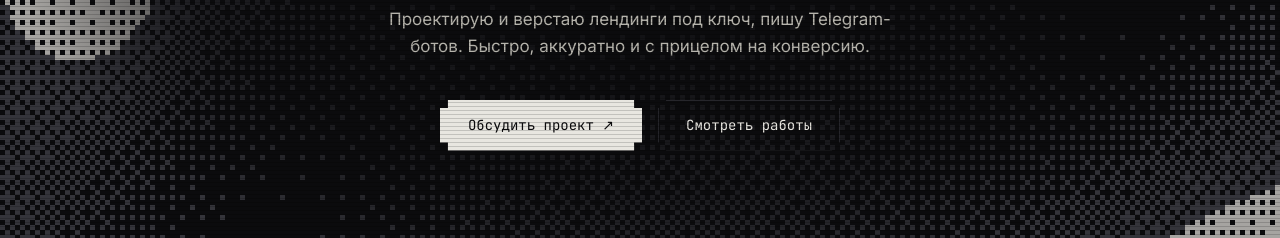
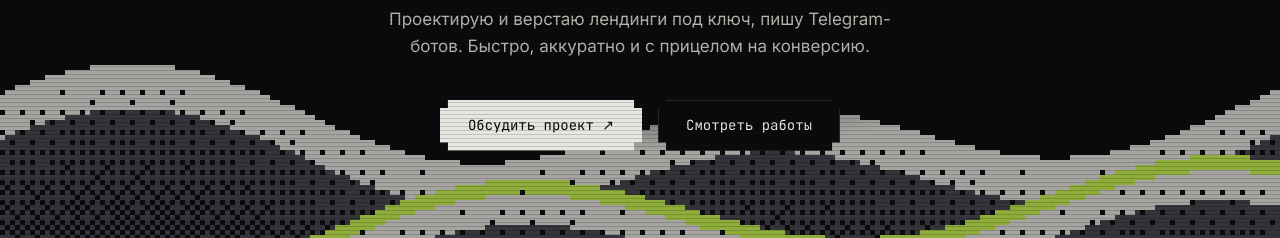
Before and after one commit to DaniiKodit/DaniiKodit.github.io, a plain HTML site: page index.html in a window 1280 px wide. Shown: the part 405-643 px from the top of the page. Drawn offline with Linux system fonts and the light colour scheme; a web font is replaced by a local one.

Commit message:
Честная пиксельная волна: два катящихся слоя с лаймовым гребнем
Co-Authored-By: Claude Fable 5 <noreply@anthropic.com>

```diff
--- a/css/style.css
+++ b/css/style.css
@@ -83,7 +83,7 @@ section { scroll-margin-top: 90px; }
 }
 
 .btn-ghost {
-  background: transparent;
+  background: var(--bg);
   color: var(--ink);
   box-shadow: inset 0 0 0 1px var(--line);
 }
@@ -201,10 +201,10 @@ section { scroll-margin-top: 90px; }
   inset: 0;
   z-index: 1;
   background: radial-gradient(
-    ellipse 62% 58% at 50% 44%,
-    rgba(11, 11, 13, 0.94) 0%,
-    rgba(11, 11, 13, 0.6) 55%,
-    transparent 78%
+    ellipse 60% 42% at 50% 38%,
+    rgba(11, 11, 13, 0.9) 0%,
+    rgba(11, 11, 13, 0.5) 55%,
+    transparent 75%
   );
   pointer-events: none;
 }
--- a/js/main.js
+++ b/js/main.js
@@ -314,7 +314,7 @@ function initHeroDither() {
 
   const CELL = 5;              // размер «пикселя» в css-px
   let W = 0, H = 0, img = null;
-  let rowA = null, rowB = null, edgeY = null;
+  let crestBack = null, crestFront = null;
 
   function resize() {
     const rect = canvas.parentElement.getBoundingClientRect();
@@ -323,9 +323,8 @@ function initHeroDither() {
     canvas.width = W;
     canvas.height = H;
     img = ctx.createImageData(W, H);
-    rowA = new Float32Array(H);
-    rowB = new Float32Array(H);
-    edgeY = new Float32Array(H);
+    crestBack = new Float32Array(W);
+    crestFront = new Float32Array(W);
     // смена размера очищает canvas — сразу рисуем кадр, не дожидаясь rAF
     // (у скрытой вкладки rAF заморожен, и фон остался бы пустым)
     render(performance.now());
@@ -357,43 +356,49 @@ function initHeroDither() {
     }
   }
 
-  function render(now) {
-    const phase = now * 0.0011;
+  // рисует один слой волны: всё ниже линии гребня заливается
+  // дизерингом, плотность тает с глубиной; overwrite=true затирает
+  // задний слой, чтобы передняя волна перекрывала заднюю
+  function drawWave(crest, fadeLen, crestColor, overwrite) {
     const data = img.data;
-
-    // фазы двух встречных волн зависят только от ряда — считаем заранее
-    for (let y = 0; y < H; y++) {
-      rowA[y] = y * 0.03 + phase * 2;
-      rowB[y] = 1.7 - y * 0.052 - phase * 3;
-      const dy = (y - H / 2) / H;
-      edgeY[y] = dy * dy;
-    }
-
-    for (let y = 0; y < H; y++) {
-      const bayerRow = BAYER8[y & 7];
-      const a = rowA[y];
-      const b = rowB[y];
-      const ey = edgeY[y];
-
-      for (let x = 0; x < W; x++) {
-        // две встречные синусоиды дают бесконечную пиксельную рябь
-        let v = 0.5 + 0.32 * Math.sin(x * 0.045 + a) + 0.2 * Math.sin(x * 0.021 + b);
-
-        // затемнение к центру, чтобы читался текст
-        const dx = (x - W / 2) / W;
-        const edge = Math.min(1, (dx * dx + ey) * 5.76);
-        v *= 0.12 + 0.88 * edge;
-
+    for (let x = 0; x < W; x++) {
+      const top = Math.max(0, crest[x] | 0);
+      for (let y = top; y < H; y++) {
+        const depth = y - crest[x];
+        const v = 1 - depth / fadeLen;
+        if (v <= 0) break;
         const i = (y * W + x) * 4;
-        if (v * 64 > bayerRow[x & 7]) {
-          const c = v > 0.96 ? C_ACC : v > 0.72 ? C_INK : C_DIM;
+        if (v * 64 > BAYER8[y & 7][x & 7]) {
+          const c = depth < 2 ? crestColor : depth < 8 ? C_INK : C_DIM;
           data[i] = c[0]; data[i + 1] = c[1]; data[i + 2] = c[2];
           data[i + 3] = 255;
-        } else {
+        } else if (overwrite) {
           data[i + 3] = 0;
         }
       }
     }
+  }
+
+  function render(now) {
+    const phase = now * 0.0012;
+    img.data.fill(0);
+
+    // линии гребней: сумма двух синусоид на колонку, фаза бежит
+    // по кругу — волны катятся бесконечно
+    for (let x = 0; x < W; x++) {
+      crestBack[x] =
+        H * 0.66 +
+        H * 0.045 * Math.sin(x * 0.05 + phase * 1.6) +
+        H * 0.028 * Math.sin(x * 0.023 - phase * 2.4);
+      crestFront[x] =
+        H * 0.78 +
+        H * 0.055 * Math.sin(x * 0.042 - phase * 2.0) +
+        H * 0.032 * Math.sin(x * 0.019 + phase * 1.2);
+    }
+
+    drawWave(crestBack, H * 0.4, C_INK, false);   // задняя волна, тусклый гребень
+    drawWave(crestFront, H * 0.5, C_ACC, true);   // передняя волна, лаймовый гребень
+
     ctx.putImageData(img, 0, 0);
   }
 
```
